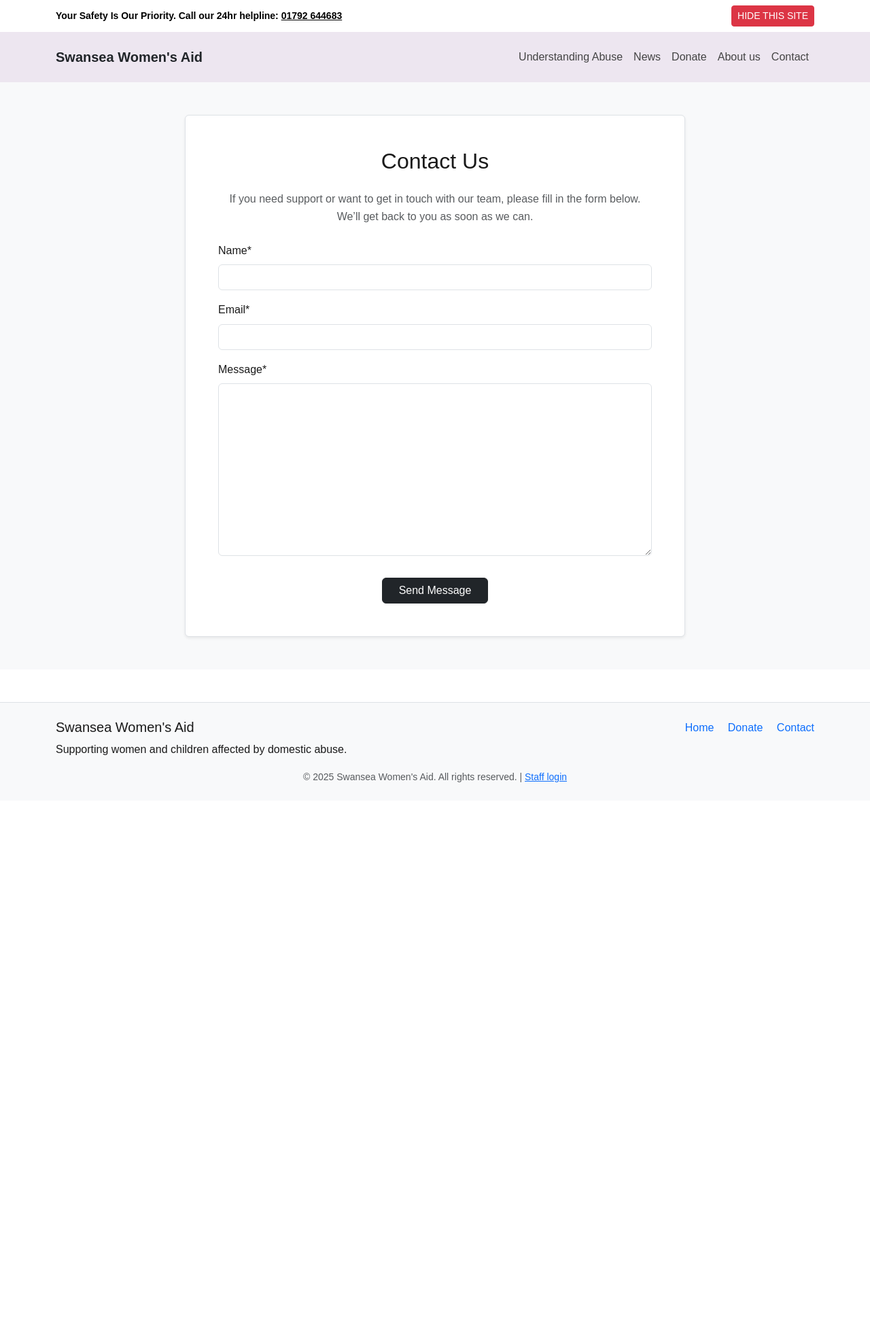
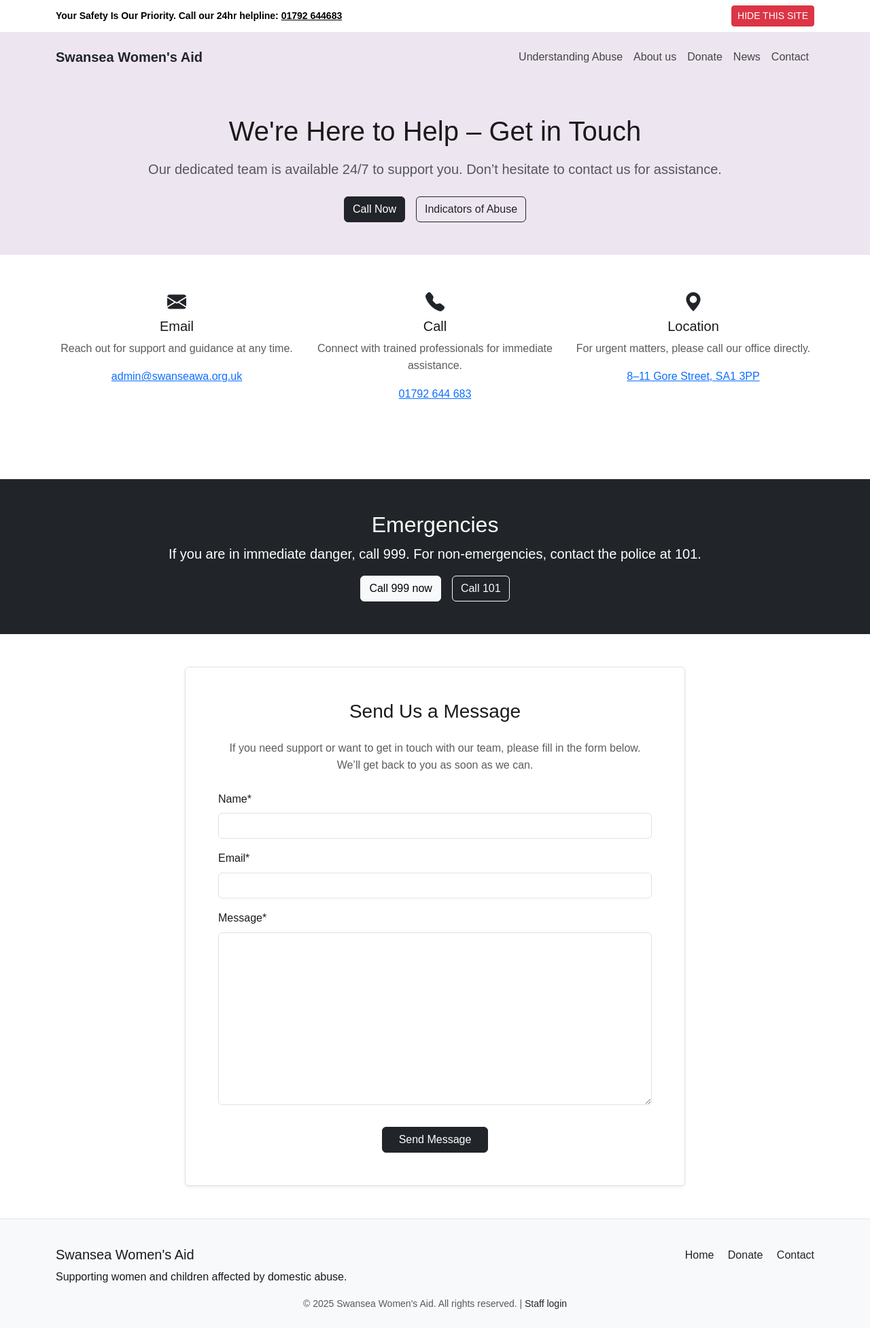
Before and after one commit to shipleyux/charity-site-ms4, a Django app: page /contact/ in a window 1280 px wide. Shown: the whole page at 68% size. Before the commit the page ends 1151 px from the top, so only its background shows below. Run offline with Django 4.2, Linux system fonts and the light colour scheme; some libraries are stand-ins or nearby versions.

Commit message:
styling fixes

```diff
--- a/swa/static/swa/css/style.css
+++ b/swa/static/swa/css/style.css
@@ -396,3 +396,7 @@ body {
 .bg-lilac {
   background-color: #ede6f0; /* soft lilac */
 }
+footer a:hover,
+footer a:focus {
+  text-decoration: underline;
+}
--- a/templates/base.html
+++ b/templates/base.html
@@ -10,7 +10,8 @@
   <link href="https://fonts.googleapis.com/css2?family=Outfit:wght@300;400;500;600;700&display=swap" rel="stylesheet">
   <link rel="stylesheet" href="{% static 'swa/css/style.css' %}">
 </head>
-<body>
+<body class="d-flex flex-column min-vh-100">
+
 
   <div class="safety-banner text-black py-2 px-3">
     <div class="container d-flex justify-content-between align-items-center small">
@@ -33,9 +34,9 @@
       <div class="collapse navbar-collapse" id="navbarNav">
         <ul class="navbar-nav ms-auto">
           <li class="nav-item"><a class="nav-link" href="{% url 'types_of_abuse' %}">Understanding Abuse</a></li>
+          <li class="nav-item"><a class="nav-link" href="{% url 'about_us' %}">About us</a></li>
+          <li class="nav-item"><a class="nav-link" href="{% url 'donate' %}">Donate</a></li>
           <li class="nav-item"><a class="nav-link" href="{% url 'post_list' %}">News</a></li>
-          <li class="nav-item"><a class="nav-link" href="{% url 'donate' %}">Donate</a></li>
-          <li class="nav-item"><a class="nav-link" href="{% url 'about_us' %}">About us</a></li>
           <li class="nav-item"><a class="nav-link" href="{% url 'contact' %}">Contact</a></li>
           {% if user.is_authenticated %}
           <li class="nav-item dropdown">
@@ -61,12 +62,12 @@
 
 
   <!-- Main page content -->
-  <main class="container-fluid px-0">
+  <main class="container-fluid px-0 flex-grow-1">
     {% block content %}
     {% endblock %}
   </main>
 
-  <footer class="bg-light text-center text-lg-start mt-5 border-top">
+  <footer class="bg-light text-center text-lg-start border-top pt-3">
     <div class="container py-4">
       <div class="row">
         <div class="col-md-6 text-md-start mb-3 mb-md-0">
@@ -74,17 +75,18 @@
           <p class="mb-0">Supporting women and children affected by domestic abuse.</p>
         </div>
         <div class="col-md-6 text-md-end">
-          <a href="{% url 'home' %}" class="text-decoration-none me-3">Home</a>
-          <a href="{% url 'donate' %}" class="text-decoration-none me-3">Donate</a>
-          <a href="{% url 'contact' %}" class="text-decoration-none">Contact</a>
+          <a href="{% url 'home' %}" class="text-dark text-decoration-none me-3">Home</a>
+          <a href="{% url 'donate' %}" class="text-dark text-decoration-none me-3">Donate</a>
+          <a href="{% url 'contact' %}" class="text-dark text-decoration-none">Contact</a>
         </div>
       </div>
       <div class="text-center pt-3 small text-muted">
         &copy; 2025 Swansea Women's Aid. All rights reserved.
-        | <a href="{% url 'account_login' %}">Staff login</a>
+        | <a href="{% url 'account_login' %}" class="text-dark text-decoration-none">Staff login</a>
       </div>
     </div>
   </footer>
+
 
 
   <script src="{% static 'swa/js/hide-site.js' %}" defer></script>
--- a/templates/core/contact.html
+++ b/templates/core/contact.html
@@ -4,19 +4,76 @@
 {% block title %}Contact Us{% endblock %}
 
 {% block content %}
-<section class="py-5 bg-light">
+<!-- Hero Contact Section -->
+<section class="py-5 bg-lilac text-center">
+  <div class="container">
+    <h1 class="mb-3">We're Here to Help – Get in Touch</h1>
+    <p class="lead text-muted">Our dedicated team is available 24/7 to support you. Don’t hesitate to contact us for assistance.</p>
+    <!-- Hero Section Buttons -->
+<div class="d-flex justify-content-center gap-3 mt-4">
+  <a href="tel:01792644683" class="btn btn-dark" aria-label="Call Swansea Women’s Aid 24-hour helpline">Call Now</a>
+  <a href="{% url 'types_of_abuse' %}" class="btn btn-outline-dark" aria-label="Read about the indicators of abuse">Indicators of Abuse</a>
+</div>
+
+  </div>
+</section>
+
+<!-- Contact Info Section -->
+<section class="py-5 bg-white">
+  <div class="container text-center">
+    <div class="row mb-5">
+      <div class="col-md-4">
+        <i class="bi bi-envelope-fill fs-3 text-dark mb-2"></i>
+        <h5>Email</h5>
+        <p class="text-muted">Reach out for support and guidance at any time.</p>
+        <p><a href="mailto:admin@swanseawa.org.uk">admin@swanseawa.org.uk</a></p>
+      </div>
+      <div class="col-md-4">
+        <i class="bi bi-telephone-fill fs-3 text-dark mb-2"></i>
+        <h5>Call</h5>
+        <p class="text-muted">Connect with trained professionals for immediate assistance.</p>
+        <p><a href="tel:01792644683">01792 644 683</a></p>
+      </div>
+      <div class="col-md-4">
+        <i class="bi bi-geo-alt-fill fs-3 text-dark mb-2"></i>
+        <h5>Location</h5>
+        <p class="text-muted">For urgent matters, please call our office directly.</p>
+        <p><a href="https://www.google.com/maps?q=8-11+Gore+Street,+SA1+3PP" target="_blank">8–11 Gore Street, SA1 3PP</a></p>
+      </div>
+    </div>
+  </div>
+</section>
+
+<!-- Emergency Help Section -->
+<section class="py-5 bg-dark text-white text-center">
+  <div class="container">
+    <h2>Emergencies</h2>
+    <p class="lead">If you are in immediate danger, call <strong>999</strong>. For non-emergencies, contact the police at <strong>101</strong>.</p>
+    <!-- Emergency Buttons -->
+<div class="d-flex justify-content-center gap-3 mt-3">
+  <a href="tel:999" class="btn btn-light" aria-label="Call emergency services at 999">Call 999 now</a>
+  <a href="tel:101" class="btn btn-outline-light" aria-label="Call police non-emergency number 101">Call 101</a>
+</div>
+
+  </div>
+</section>
+
+<!-- Contact Form Section -->
+<section class="py-5">
   <div class="container">
     <div class="row justify-content-center">
       <div class="col-lg-8">
         <div class="p-4 p-md-5 bg-white border rounded shadow-sm">
-          <h2 class="mb-4 text-center">Contact Us</h2>
+          <h3 class="mb-4 text-center">Send Us a Message</h3>
           <p class="text-muted text-center mb-4">If you need support or want to get in touch with our team, please fill in the form below. We’ll get back to you as soon as we can.</p>
           <form method="post">
             {% csrf_token %}
             {{ form|crispy }}
-            <div class="text-center">
-              <button type="submit" class="btn btn-dark mt-3 px-4">Send Message</button>
-            </div>
+          <!-- Form Submit -->
+<div class="text-center">
+  <button type="submit" class="btn btn-dark mt-3 px-4" aria-label="Submit your message to Swansea Women’s Aid">Send Message</button>
+</div>
+
           </form>
         </div>
       </div>
@@ -24,3 +81,4 @@
   </div>
 </section>
 {% endblock %}
+}
--- a/templates/core/donate.html
+++ b/templates/core/donate.html
@@ -2,7 +2,7 @@
 {% load widget_tweaks %}
 
 {% block content %}
-<div class="container mt-5">
+<div class="container mt-5 mb-5">
   <div class="row justify-content-center">
     <div class="col-md-6">
       <div class="card shadow-sm">
@@ -22,7 +22,7 @@
                 {% endfor %}
               </div>
             {% endfor %}
-            <button type="submit" class="btn btn-primary w-100">Donate</button>
+            <button type="submit" class="btn btn-dark w-100">Donate</button>
           </form>
         </div>
       </div>
```
Also changed, not shown: templates/core/contact_thank_you.html (+12 -3 lines), templates/core/home.html (+22 -47 lines), templates/core/types_of_abuse.html (+18 -16 lines).
